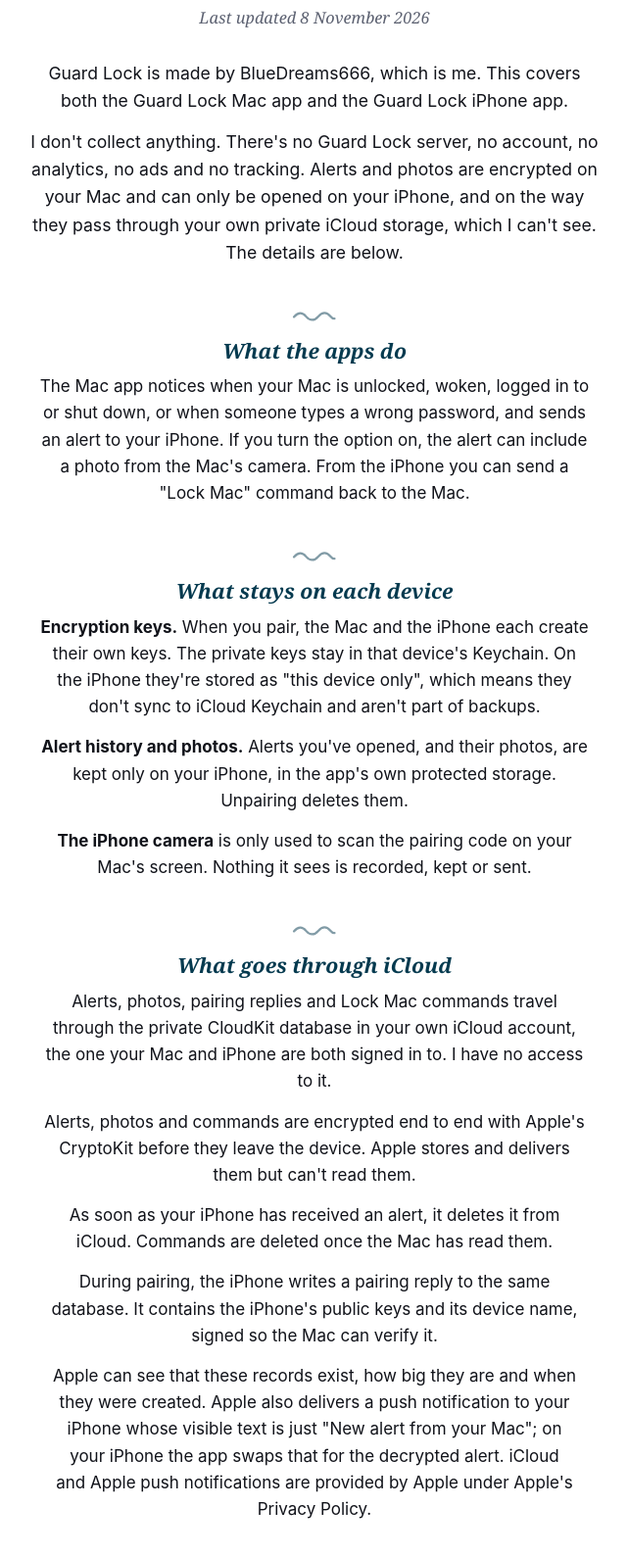
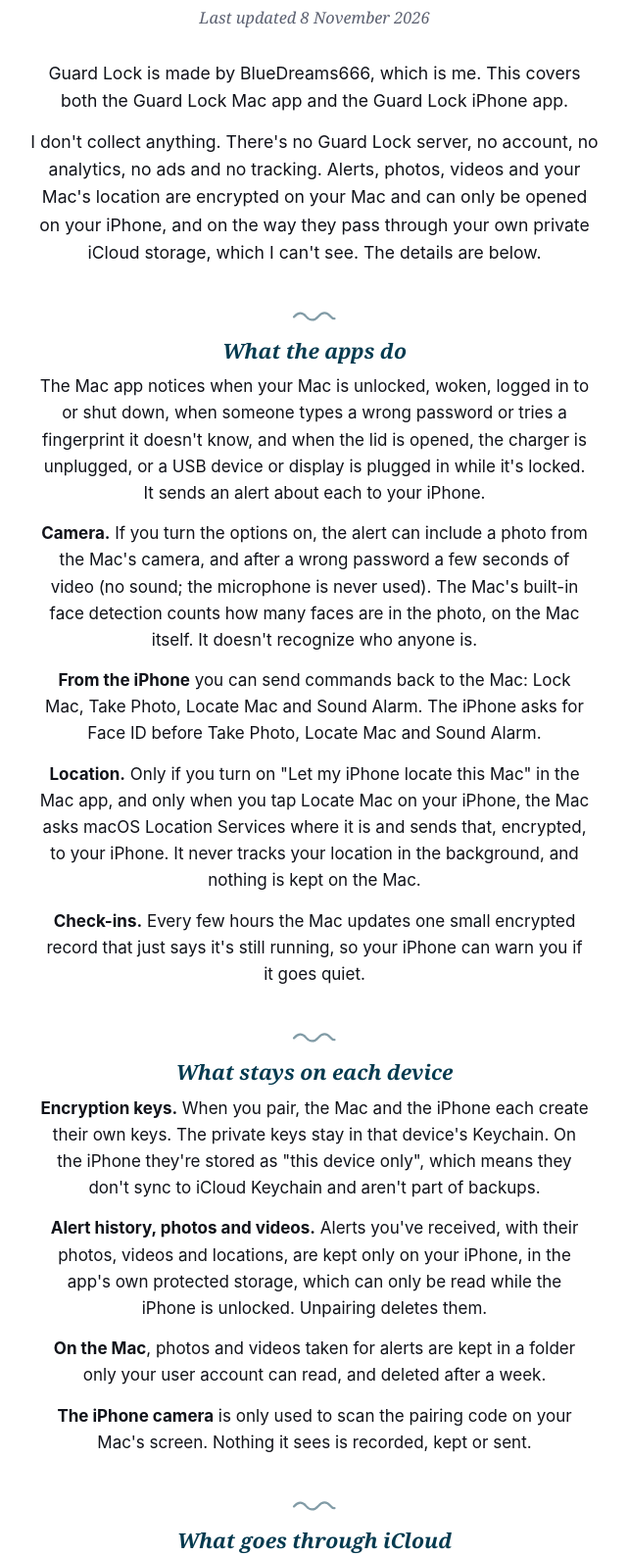
Before and after one commit to BlueDreams666/guardlock-site, a plain HTML site: page privacy.html in a window 1280 px wide. Shown: the part 160-1748 px from the top of the page at 98% size, without its empty margins (319-960 px from the left). Drawn offline with Linux system fonts and the light colour scheme.

Commit message:
Privacy policy and home page: video, location, remote buttons, check-ins

```diff
--- a/privacy.html
+++ b/privacy.html
@@ -48,20 +48,25 @@
 <p class="small">Last updated 8 November 2026</p>
 
 <p>Guard Lock is made by BlueDreams666, which is me. This covers both the Guard Lock Mac app and the Guard Lock iPhone app.</p>
-<p>I don't collect anything. There's no Guard Lock server, no account, no analytics, no ads and no tracking. Alerts and photos are encrypted on your Mac and can only be opened on your iPhone, and on the way they pass through your own private iCloud storage, which I can't see. The details are below.</p>
+<p>I don't collect anything. There's no Guard Lock server, no account, no analytics, no ads and no tracking. Alerts, photos, videos and your Mac's location are encrypted on your Mac and can only be opened on your iPhone, and on the way they pass through your own private iCloud storage, which I can't see. The details are below.</p>
 
 <h2>What the apps do</h2>
-<p>The Mac app notices when your Mac is unlocked, woken, logged in to or shut down, or when someone types a wrong password, and sends an alert to your iPhone. If you turn the option on, the alert can include a photo from the Mac's camera. From the iPhone you can send a "Lock Mac" command back to the Mac.</p>
+<p>The Mac app notices when your Mac is unlocked, woken, logged in to or shut down, when someone types a wrong password or tries a fingerprint it doesn't know, and when the lid is opened, the charger is unplugged, or a USB device or display is plugged in while it's locked. It sends an alert about each to your iPhone.</p>
+<p><strong>Camera.</strong> If you turn the options on, the alert can include a photo from the Mac's camera, and after a wrong password a few seconds of video (no sound; the microphone is never used). The Mac's built-in face detection counts how many faces are in the photo, on the Mac itself. It doesn't recognize who anyone is.</p>
+<p><strong>From the iPhone</strong> you can send commands back to the Mac: Lock Mac, Take Photo, Locate Mac and Sound Alarm. The iPhone asks for Face ID before Take Photo, Locate Mac and Sound Alarm.</p>
+<p><strong>Location.</strong> Only if you turn on "Let my iPhone locate this Mac" in the Mac app, and only when you tap Locate Mac on your iPhone, the Mac asks macOS Location Services where it is and sends that, encrypted, to your iPhone. It never tracks your location in the background, and nothing is kept on the Mac.</p>
+<p><strong>Check-ins.</strong> Every few hours the Mac updates one small encrypted record that just says it's still running, so your iPhone can warn you if it goes quiet.</p>
 
 <h2>What stays on each device</h2>
 <p><strong>Encryption keys.</strong> When you pair, the Mac and the iPhone each create their own keys. The private keys stay in that device's Keychain. On the iPhone they're stored as "this device only", which means they don't sync to iCloud Keychain and aren't part of backups.</p>
-<p><strong>Alert history and photos.</strong> Alerts you've opened, and their photos, are kept only on your iPhone, in the app's own protected storage. Unpairing deletes them.</p>
+<p><strong>Alert history, photos and videos.</strong> Alerts you've received, with their photos, videos and locations, are kept only on your iPhone, in the app's own protected storage, which can only be read while the iPhone is unlocked. Unpairing deletes them.</p>
+<p><strong>On the Mac</strong>, photos and videos taken for alerts are kept in a folder only your user account can read, and deleted after a week.</p>
 <p><strong>The iPhone camera</strong> is only used to scan the pairing code on your Mac's screen. Nothing it sees is recorded, kept or sent.</p>
 
 <h2>What goes through iCloud</h2>
-<p>Alerts, photos, pairing replies and Lock Mac commands travel through the private CloudKit database in your own iCloud account, the one your Mac and iPhone are both signed in to. I have no access to it.</p>
-<p>Alerts, photos and commands are encrypted end to end with Apple's CryptoKit before they leave the device. Apple stores and delivers them but can't read them.</p>
-<p>As soon as your iPhone has received an alert, it deletes it from iCloud. Commands are deleted once the Mac has read them.</p>
+<p>Alerts, photos, videos, locations, check-ins, pairing replies and commands travel through the private CloudKit database in your own iCloud account, the one your Mac and iPhone are both signed in to. I have no access to it.</p>
+<p>Alerts, photos, videos, locations and commands are encrypted end to end with Apple's CryptoKit before they leave the device. Apple stores and delivers them but can't read them.</p>
+<p>As soon as your iPhone has received an alert, it deletes it from iCloud. Commands are deleted once the Mac has read them. The check-in record is overwritten each time, so there's only ever one.</p>
 <p>During pairing, the iPhone writes a pairing reply to the same database. It contains the iPhone's public keys and its device name, signed so the Mac can verify it.</p>
 <p>Apple can see that these records exist, how big they are and when they were created. Apple also delivers a push notification to your iPhone whose visible text is just "New alert from your Mac"; on your iPhone the app swaps that for the decrypted alert. iCloud and Apple push notifications are provided by Apple under Apple's Privacy Policy.</p>
 
@@ -78,7 +83,7 @@
 <p>Guard Lock isn't aimed at children, and it collects no data from anyone, children included.</p>
 
 <h2>Deleting your data</h2>
-<p>In the iPhone app, go to Settings › Unpair This iPhone. That deletes the keys, the alert history and the photos on the iPhone, along with everything Guard Lock stored in your iCloud. Then unpair on the Mac as well. Deleting the iPhone app also deletes its history and photos.</p>
+<p>In the iPhone app, go to Settings › Unpair This iPhone. That deletes the keys, the alert history, photos and videos on the iPhone, along with everything Guard Lock stored in your iCloud. Then unpair on the Mac as well. Deleting the iPhone app also deletes its history, photos and videos.</p>
 
 <h2>If this changes</h2>
 <p>If this policy changes, I'll post the new version here with a new date.</p>
```
Also changed, not shown: index.html (+2 -0 lines).
